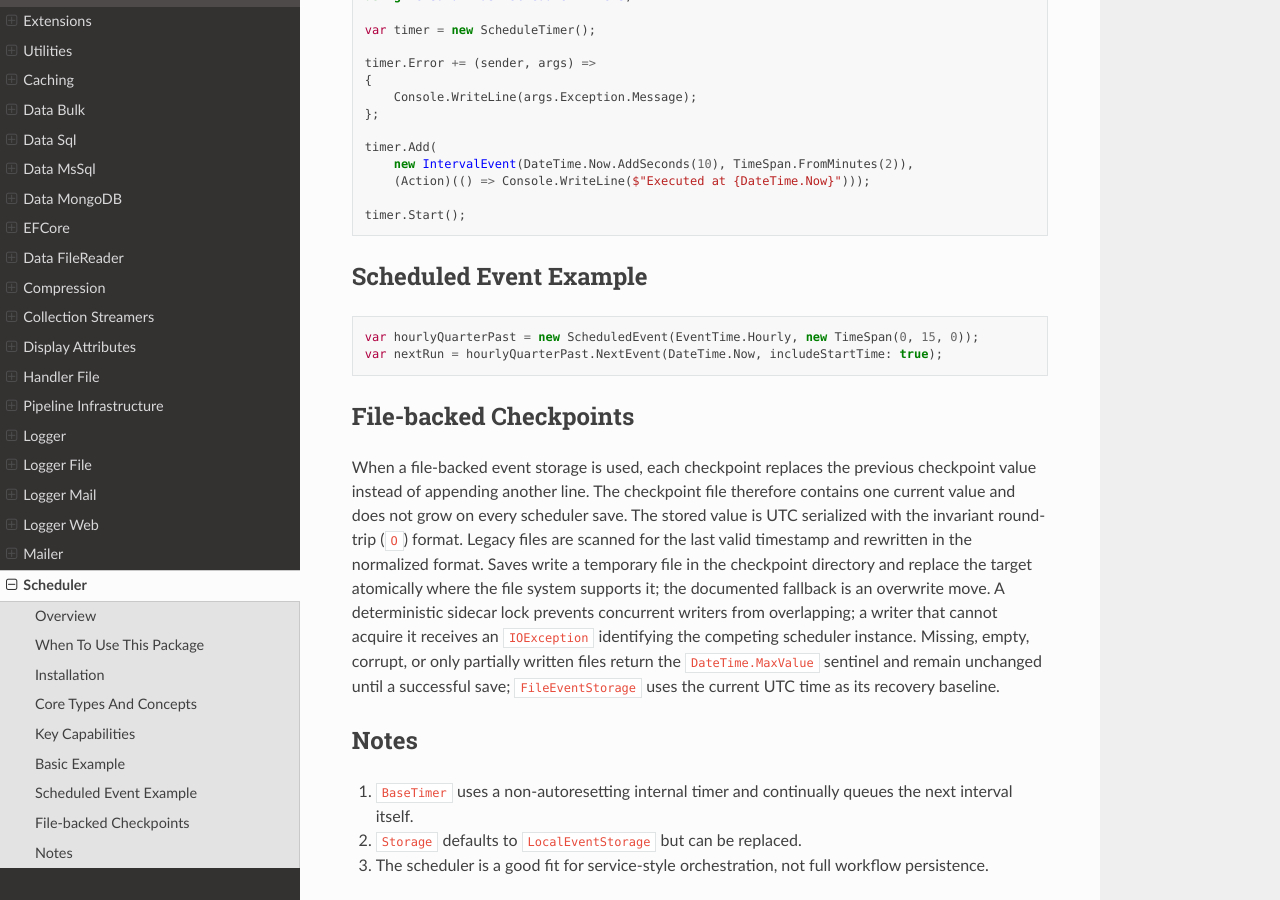
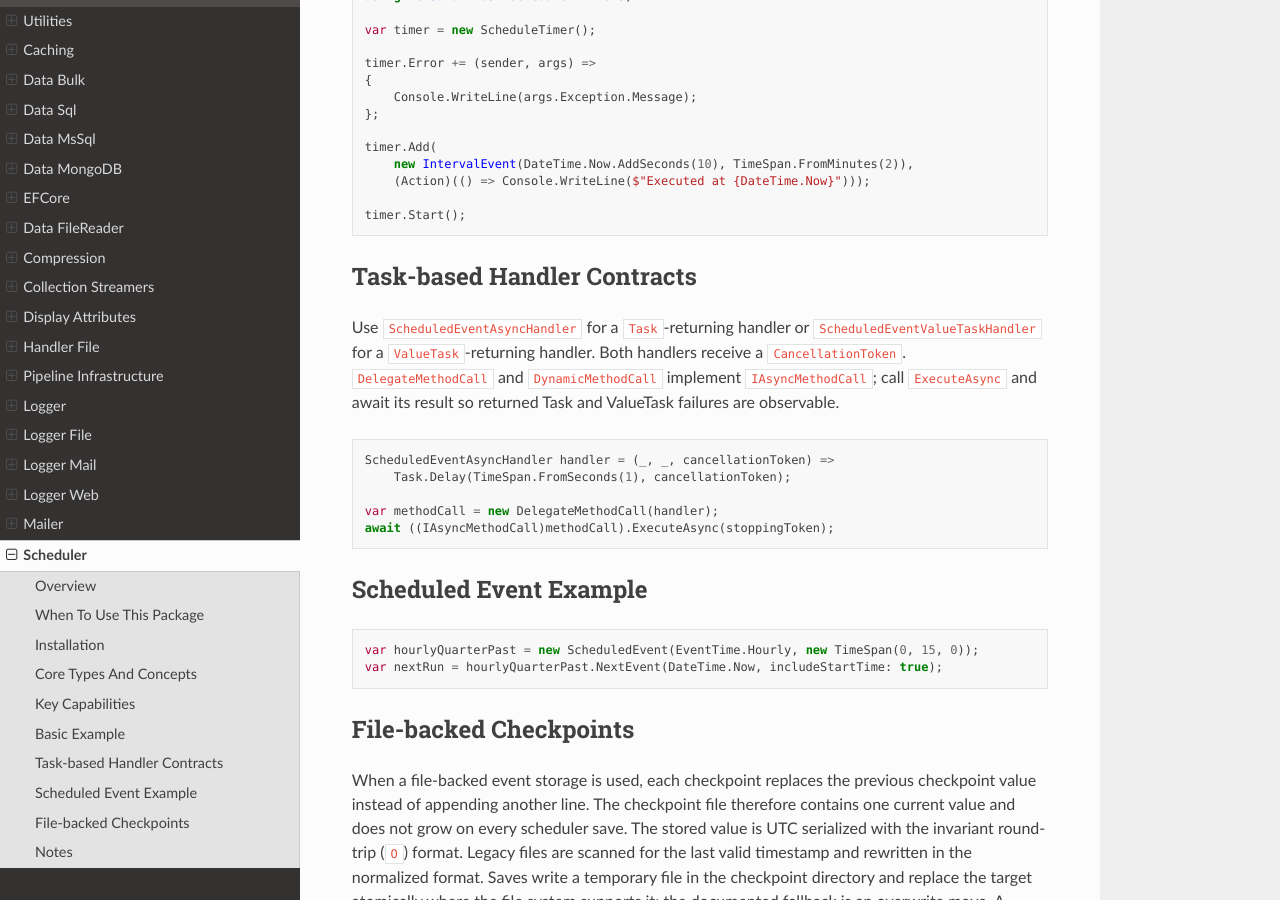
Before and after one commit to BjornWilliams/DocsVersaTul, a Sphinx documentation site: the page built from docs/source/scheduler.rst, in a window 1280 px wide and 900 px high, scrolled down 1733 px. Built offline with Sphinx 7.4.7 and the Read the Docs theme 3.1.0, drawn with Linux system fonts in a browser that asks for light colours.

Commit message:
Document Task-based scheduler handlers
Fixes AB#2999

AB#2998

```diff
--- a/docs/source/scheduler.rst
+++ b/docs/source/scheduler.rst
@@ -87,6 +87,19 @@ Basic Example
 
    timer.Start();
 
+Task-based Handler Contracts
+----------------------------
+
+Use ``ScheduledEventAsyncHandler`` for a ``Task``-returning handler or ``ScheduledEventValueTaskHandler`` for a ``ValueTask``-returning handler. Both handlers receive a ``CancellationToken``. ``DelegateMethodCall`` and ``DynamicMethodCall`` implement ``IAsyncMethodCall``; call ``ExecuteAsync`` and await its result so returned Task and ValueTask failures are observable.
+
+.. code-block:: csharp
+
+   ScheduledEventAsyncHandler handler = (_, _, cancellationToken) =>
+       Task.Delay(TimeSpan.FromSeconds(1), cancellationToken);
+
+   var methodCall = new DelegateMethodCall(handler);
+   await ((IAsyncMethodCall)methodCall).ExecuteAsync(stoppingToken);
+
 Scheduled Event Example
 -----------------------
 
```
